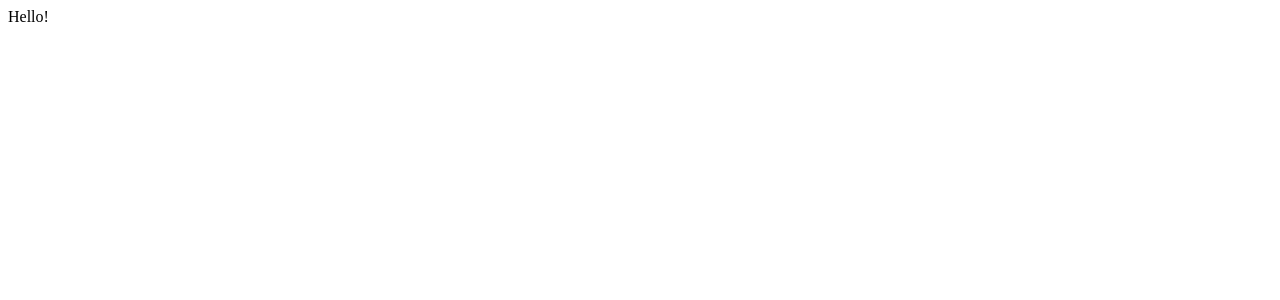
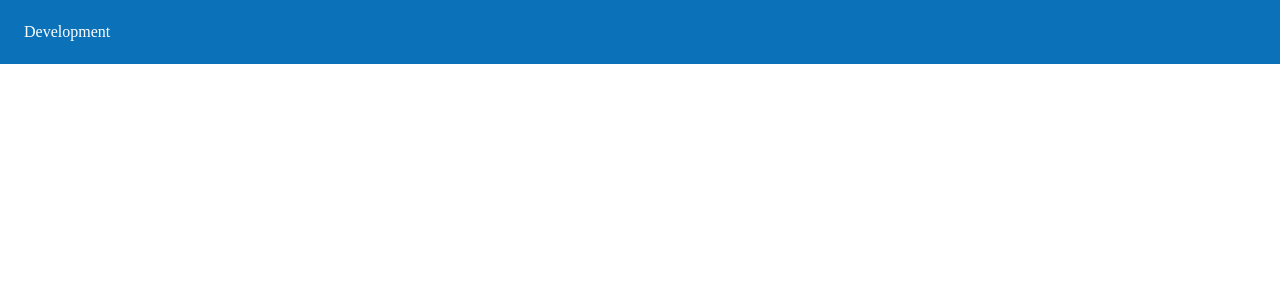
Before and after one commit to pmtavares/DevMaterialUI, a React (Create React App) app: page / in a window 1280 px wide. Shown: the top 300 px of the page. Built offline with nearby package versions, Linux system fonts and the light colour scheme.

Commit message:
Added Theme

```diff
--- a/package.json
+++ b/package.json
@@ -4,6 +4,7 @@
   "private": true,
   "dependencies": {
     "@material-ui/core": "^4.11.0",
+    "@material-ui/styles": "^4.10.0",
     "@testing-library/jest-dom": "^5.11.4",
     "@testing-library/react": "^11.1.0",
     "@testing-library/user-event": "^12.1.10",
--- a/src/App.js
+++ /dev/null
@@ -1,11 +0,0 @@
-
-
-function App() {
-  return (
-    <div className="App">
-      Hello!
-    </div>
-  );
-}
-
-export default App;
--- /dev/null
+++ b/src/components/App.js
@@ -0,0 +1,14 @@
+import Header from '../components/ui/Header'
+import {ThemeProvider} from '@material-ui/styles';
+import MyTheme from './ui/Theme';
+
+const App = () => {
+  return (
+      <ThemeProvider  theme={MyTheme}>
+        <Header />
+        Hello!
+    </ThemeProvider>
+  );
+}
+
+export default App;
--- /dev/null
+++ b/src/components/ui/Header.js
@@ -0,0 +1,32 @@
+import React, {cloneElement} from 'react';
+import AppBar from '@material-ui/core/AppBar';
+import Toolbar from '@material-ui/core/Toolbar';
+import useScrollTrigger from '@material-ui/core/useScrollTrigger';
+
+const ElevationScroll = (props) => {
+    const { children } = props;
+
+    const trigger = useScrollTrigger({
+      disableHysteresis: true,
+      threshold: 0
+    });
+
+    return cloneElement(children, {
+      elevation: trigger ? 4 : 0,
+    });
+  }
+
+const Header = (props) =>{
+
+    return(
+        <ElevationScroll>
+            <AppBar position="fixed" color="primary">
+                <Toolbar>Development</Toolbar>
+            </AppBar>
+        </ElevationScroll>
+    )
+
+
+}
+
+export default Header;
--- /dev/null
+++ b/src/components/ui/Theme.js
@@ -0,0 +1,23 @@
+import { createMuiTheme } from '@material-ui/core/styles'
+
+
+const arcBlue = "#0B72B9";
+const arcOrange = "#FFBA60";
+
+const MyTheme = createMuiTheme({
+    palette: {
+        common: {
+            arcBlue: `${arcBlue}`,
+            arcOrange: `${arcOrange}`
+        },
+        primary: {
+            main:`${arcBlue}`
+        },
+        secondary: {
+            main: `${arcOrange}`
+        }
+
+    }
+});
+
+export default MyTheme;
--- a/src/index.js
+++ b/src/index.js
@@ -1,6 +1,6 @@
 import React from 'react';
 import ReactDOM from 'react-dom';
-import App from './App';
+import App from './components/App';
 
 ReactDOM.render(
   <React.StrictMode>
```
Also changed, not shown: public/manifest.json, 1 other file (tests, documents, lock files or other folders).
